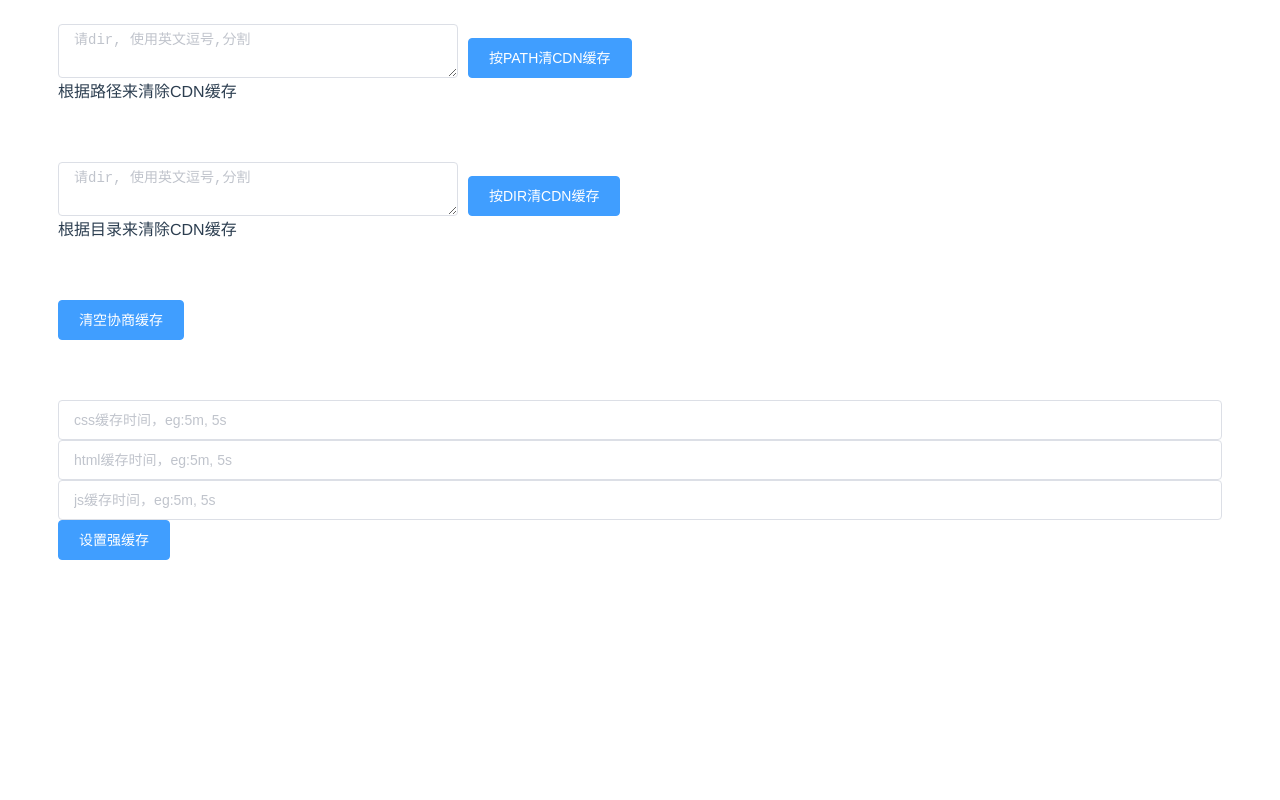
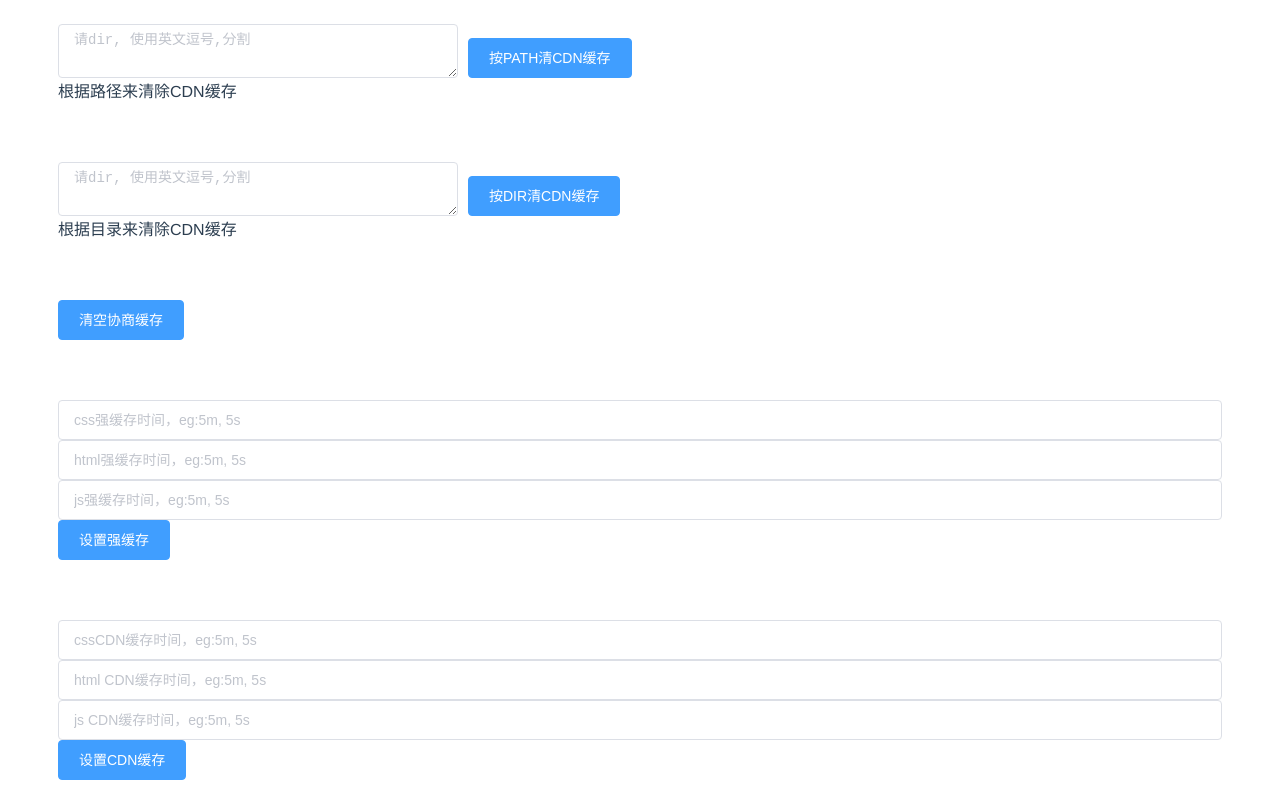
Before and after one commit to dujuncheng/wugong, a Vue app in the folder home/: page / in a window 1280 px wide. Shown: the part 730-1530 px from the top of the page. Before the commit the page ends 1310 px from the top, so only its background shows below. Built offline with nearby package versions, Linux system fonts and the light colour scheme.

Commit message:
add code

```diff
--- a/home/src/components/HelloWorld.vue
+++ b/home/src/components/HelloWorld.vue
@@ -72,12 +72,20 @@
               <div v-if="cache4 && !loadingCache4">{{cache4}}</div>
           </div>
 
-          <!-- 设置抢缓存时间 -->
+          <!-- 设置强缓存时间 -->
           <div class="cache-item">
-              <el-input v-model="setCssTime" placeholder="css缓存时间，eg:5m, 5s"></el-input>
-              <el-input v-model="setHtmlTime" placeholder="html缓存时间，eg:5m, 5s"></el-input>
-              <el-input v-model="setJsTime" placeholder="js缓存时间，eg:5m, 5s"></el-input>
+              <el-input v-model="setCssTime" placeholder="css强缓存时间，eg:5m, 5s"></el-input>
+              <el-input v-model="setHtmlTime" placeholder="html强缓存时间，eg:5m, 5s"></el-input>
+              <el-input v-model="setJsTime" placeholder="js强缓存时间，eg:5m, 5s"></el-input>
               <el-button type="primary" @click="setCache(1)">设置强缓存</el-button>
+          </div>
+
+          <!-- 设置CDN缓存时间 -->
+          <div class="cache-item">
+              <el-input v-model="setCssTimeCDN" placeholder="cssCDN缓存时间，eg:5m, 5s"></el-input>
+              <el-input v-model="setHtmlTimeCDN" placeholder="html CDN缓存时间，eg:5m, 5s"></el-input>
+              <el-input v-model="setJsTimeCDN" placeholder="js CDN缓存时间，eg:5m, 5s"></el-input>
+              <el-button type="primary" @click="setCache(2)">设置CDN缓存</el-button>
           </div>
 
       </div>
@@ -143,6 +151,9 @@
                 setCssTime: '',
                 setJsTime: '',
                 setHtmlTime: '',
+                setCssTimeCDN: '',
+                setJsTimeCDN: '',
+                setHtmlTimeCDN: '',
             }
         },
         props: {
@@ -321,21 +332,19 @@
                 }
             },
             /**
-             * 设置缓存时间
+             * 设置 强缓存，cdn缓存时间
              * @param type 1 强缓存 2 cdn缓存 3 协商缓存
              * @returns {Promise<void>}
              */
             async setCache(type) {
-                debugger
                 try {
                     let param = {}
                     param.type = type
                     param.obj = {}
-                    param.obj.cssCacheTime = this.setCssTime || ''
-                    param.obj.jsCacheTime = this.setJsTime || ''
-                    param.obj.htmlCacheTime = this.setHtmlTime || ''
+                    param.obj.cssCacheTime = this.setCssTimeCDN || ''
+                    param.obj.jsCacheTime = this.setJsTimeCDN || ''
+                    param.obj.htmlCacheTime = this.setHtmlTimeCDN || ''
                     let result = (await setCache(param)).data;
-                    console.log(result)
                     if (!result || !result.success || !result.data) {
                         this.$message({
                             message: result.message || '请求失败',
```
